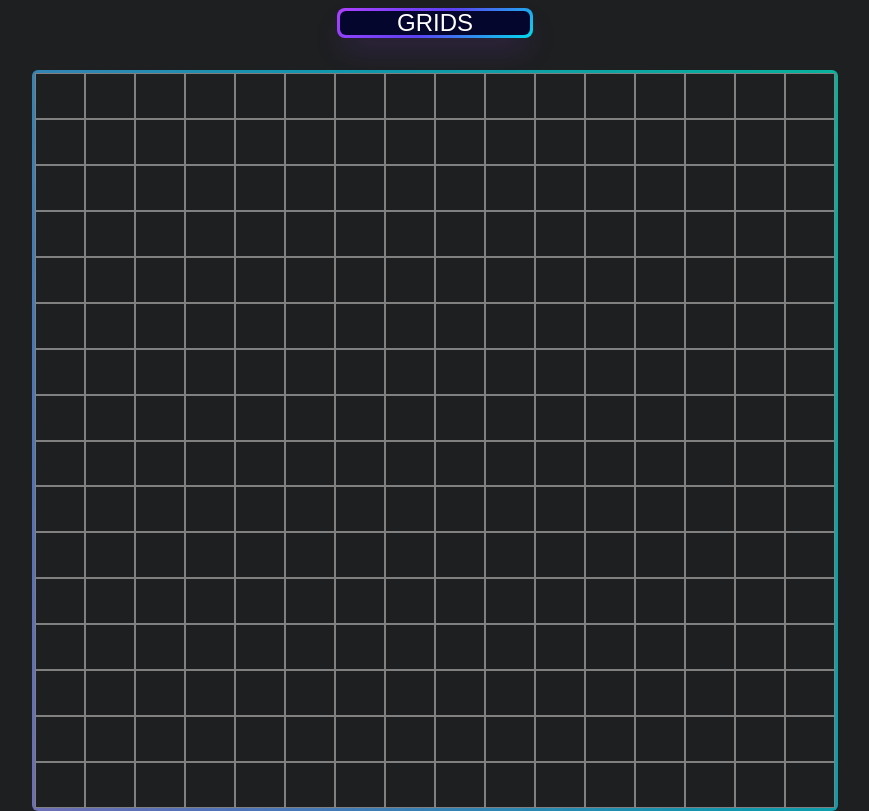
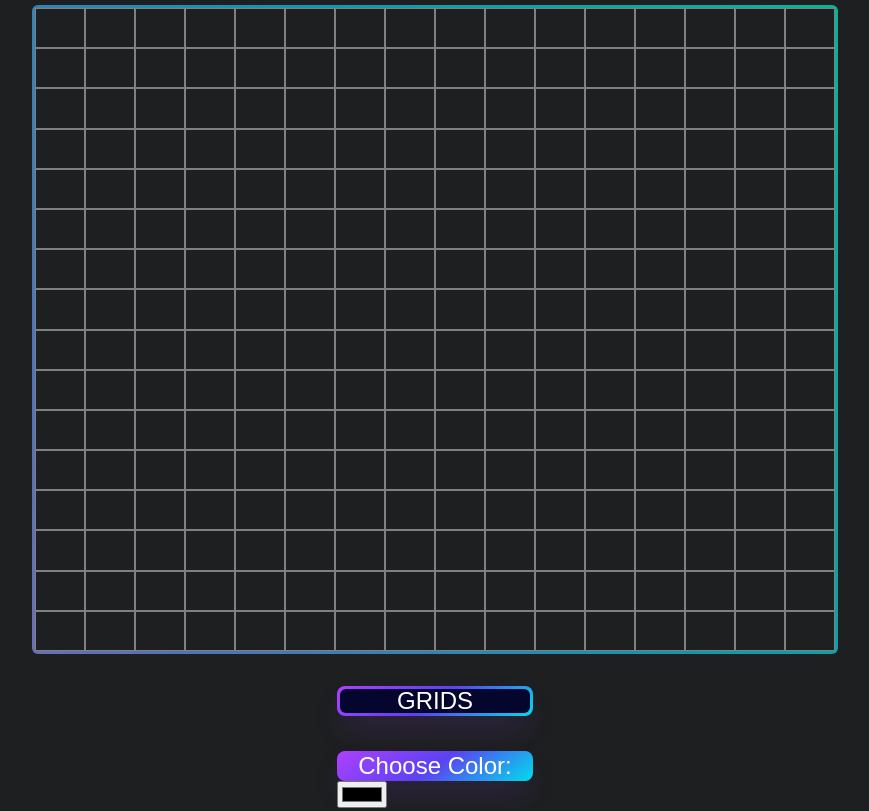
Before and after one commit to Car-riane/etchy, a plain HTML site: page index.html in a window 1280 px wide. Shown: the whole page, without its empty margins (205-1074 px from the left). Drawn offline with Linux system fonts and the light colour scheme.

Commit message:
RGB valaues added

```diff
--- a/index.html
+++ b/index.html
@@ -8,7 +8,12 @@
   <title>Document</title>
 </head>
 <body>
+  <div id="grid-container"></div>
   <button id="change-size" class="button-64" role="button"><span class="text">GRIDS</span></button>
-  <div id="grid-container"></div>
+
+  <div class="controls">
+    <label class="button-64" for="color-picker">Choose Color:</label>
+    <input type="color" id="color-picker" value="#000000">
+  </div>
 </body>
 </html>
--- a/style.css
+++ b/style.css
@@ -62,7 +62,7 @@ body {
 }
 
 .colored {
-  background-color: #07b39b;
+  background-color: pink;
 }
 
 .button-64 {
```
